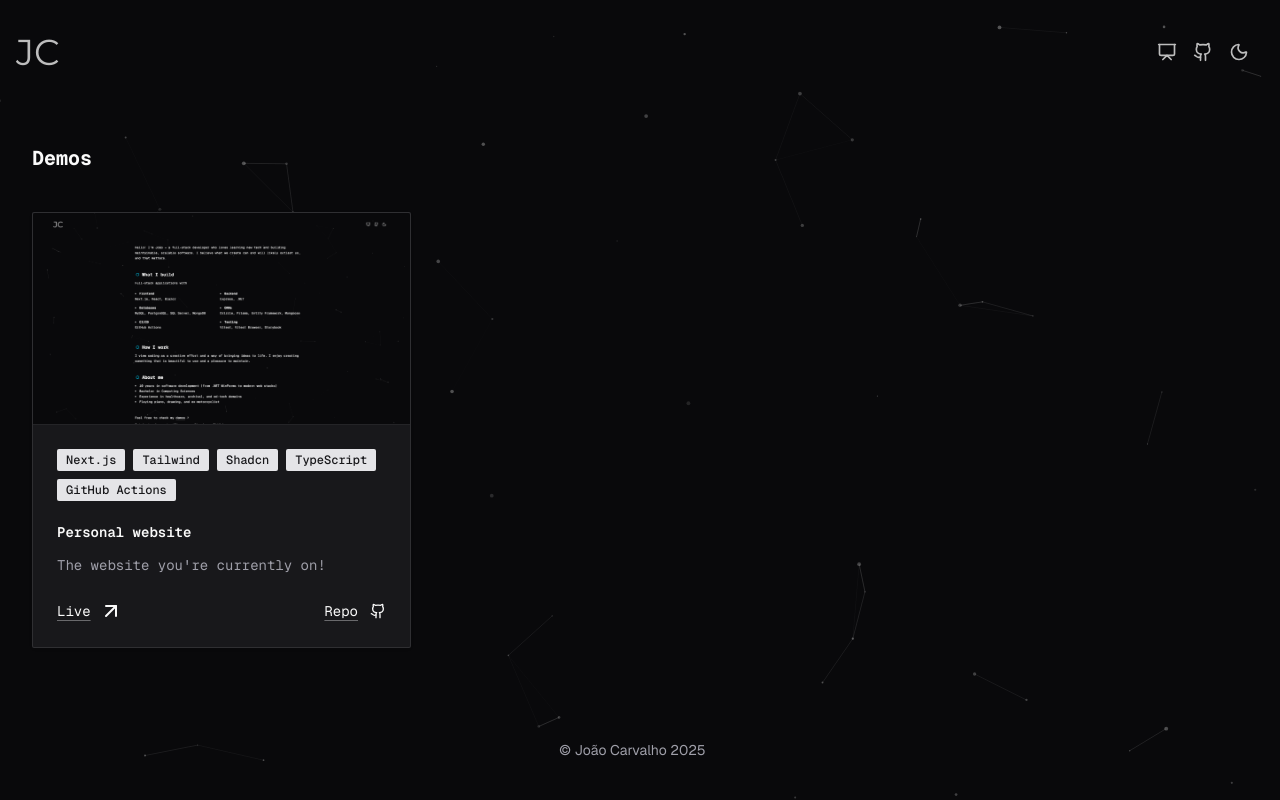
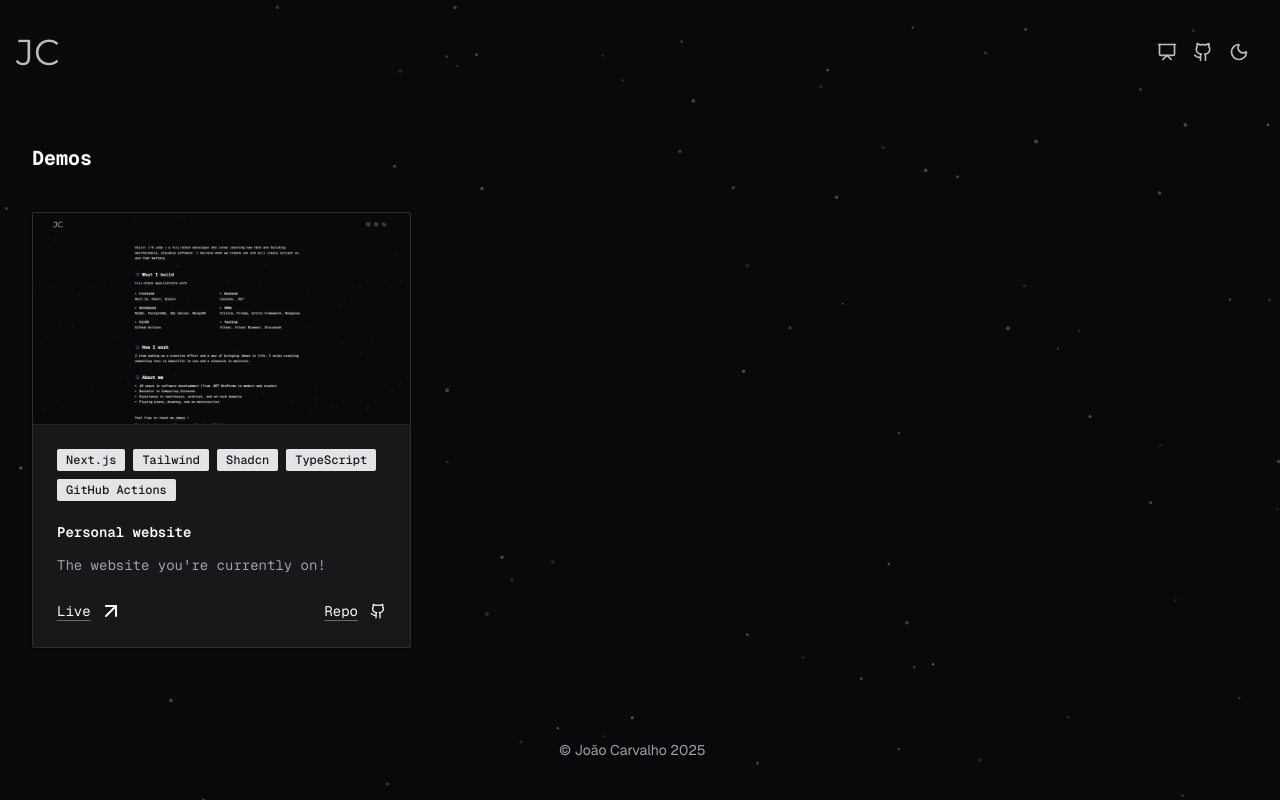
Before and after one commit to joaoc-dev/personal-website, a Next.js app: page /demos in a window 1280 px wide. Built offline with nearby package versions, Linux system fonts and the light colour scheme; no server answers.

Commit message:
chore: update particles background and project preview assets

```diff
--- a/components/shared/particles-background.tsx
+++ b/components/shared/particles-background.tsx
@@ -41,37 +41,35 @@ function ParticleBackground() {
         color: {
           value: resolvedTheme === 'dark' ? '#ffffff' : '#0b0b0b',
         },
-        links: {
-          color: resolvedTheme === 'dark' ? '#ffffff' : '#0b0b0b',
-          distance: 90,
-          enable: true,
-          opacity: 0.1,
-          width: 1,
-        },
         move: {
-          direction: MoveDirection.none,
+          direction: MoveDirection.top,
           enable: true,
           outModes: {
             default: OutMode.out,
           },
           random: false,
-          speed: 0.8,
-          straight: false,
+          speed: 0.2,
+          straight: true,
         },
         number: {
           density: {
             enable: true,
           },
-          value: 120,
+          value: 180,
         },
         opacity: {
           value: { min: 0.1, max: 0.3 },
+          animation: {
+            enable: true,
+            speed: 0.5,
+            sync: false,
+          },
         },
         shape: {
           type: 'circle',
         },
         size: {
-          value: { min: 0.5, max: 2 },
+          value: { min: 1, max: 2 },
         },
       },
       detectRetina: true,
```
Also changed, not shown: public/001.png, 1 other file (tests, documents, lock files or other folders).
